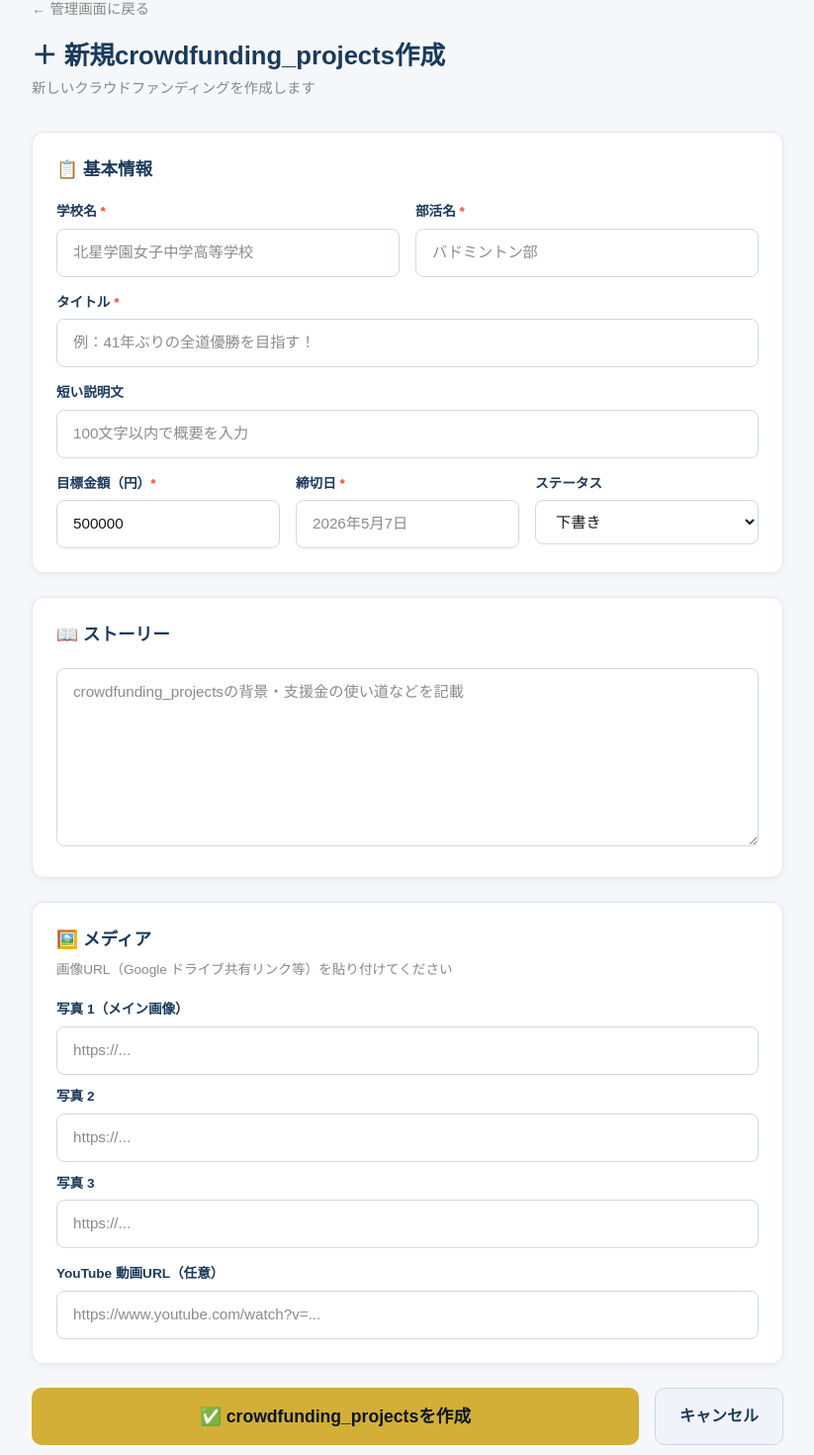
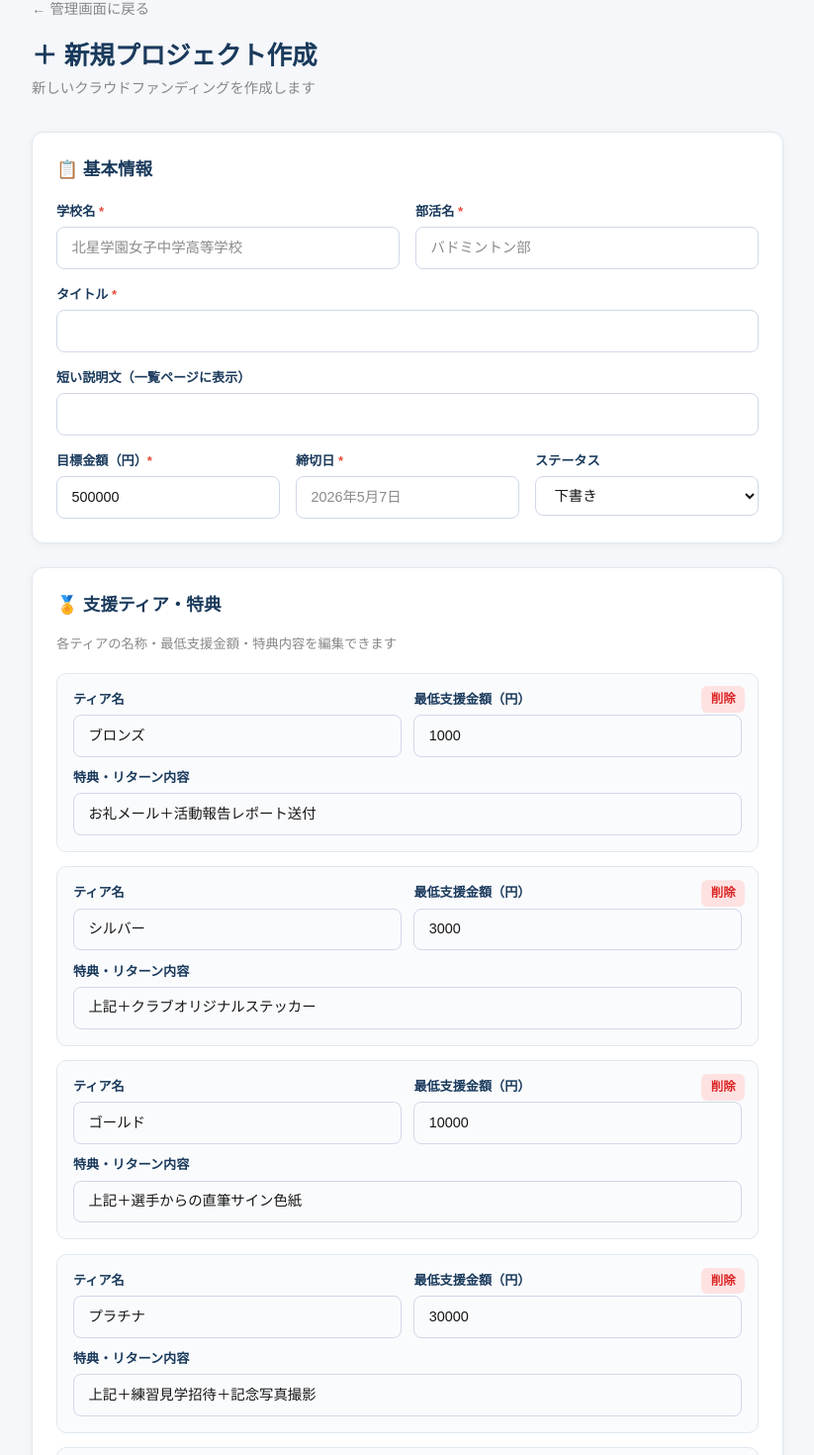
Before and after one commit to narabado/cloudfan, a Next.js app: page /admin/project-edit in a window 1280 px wide. Shown: the part 35-1505 px from the top of the page at 99% size, without its empty margins (228-1051 px from the left). Built offline with nearby package versions, Linux system fonts and the light colour scheme; no server answers.

Commit message:
feat: add tier editing to project edit form

```diff
--- a/src/app/admin/project-edit/ProjectEditForm.tsx
+++ b/src/app/admin/project-edit/ProjectEditForm.tsx
@@ -8,6 +8,16 @@ const supabase = createClient(
   process.env.NEXT_PUBLIC_SUPABASE_URL!,
   process.env.NEXT_PUBLIC_SUPABASE_ANON_KEY!
 );
+
+type Tier = { name: string; amount: number; description: string };
+
+const DEFAULT_TIERS: Tier[] = [
+  { name: "ブロンズ",  amount: 1000,   description: "お礼メール＋活動報告レポート送付" },
+  { name: "シルバー",  amount: 3000,   description: "上記＋クラブオリジナルステッカー" },
+  { name: "ゴールド",  amount: 10000,  description: "上記＋選手からの直筆サイン色紙" },
+  { name: "プラチナ",  amount: 30000,  description: "上記＋練習見学招待＋記念写真撮影" },
+  { name: "レジェンド", amount: 100000, description: "上記＋スポンサー名をユニフォームに掲載" },
+];
 
 export default function ProjectEditForm() {
   const searchParams = useSearchParams();
@@ -21,8 +31,9 @@ export default function ProjectEditForm() {
     youtube_url: "", images: ["", "", ""],
     status: "draft" as "active" | "draft" | "completed",
   });
+  const [tiers, setTiers] = useState<Tier[]>(DEFAULT_TIERS);
   const [loading, setLoading] = useState(isEdit);
-  const [error, setError] = useState("");
+  const [error, setError]   = useState("");
   const [saving, setSaving] = useState(false);
 
   useEffect(() => {
@@ -34,7 +45,7 @@ export default function ProjectEditForm() {
         .eq("id", Number(idParam))
         .single();
       if (error || !data) {
-        setError("crowdfunding_projectsデータの取得に失敗しました");
+        setError("プロジェクトデータの取得に失敗しました");
       } else {
         setForm({
           school:      data.school      ?? "",
@@ -49,8 +60,11 @@ export default function ProjectEditForm() {
           images:      Array.isArray(data.images)
                          ? [...data.images, "", "", ""].slice(0, 3)
                          : ["", "", ""],
-          status:      data.status      ?? "draft",
+          status:      data.status ?? "draft",
         });
+        if (Array.isArray(data.tiers) && data.tiers.length > 0) {
+          setTiers(data.tiers);
+        }
       }
       setLoading(false);
     })();
@@ -58,6 +72,15 @@ export default function ProjectEditForm() {
 
   const set = (key: string, val: unknown) =>
     setForm(f => ({ ...f, [key]: val }));
+
+  const setTier = (i: number, key: keyof Tier, val: string | number) =>
+    setTiers(ts => ts.map((t, idx) => idx === i ? { ...t, [key]: val } : t));
+
+  const addTier = () =>
+    setTiers(ts => [...ts, { name: "", amount: 0, description: "" }]);
+
+  const removeTier = (i: number) =>
+    setTiers(ts => ts.filter((_, idx) => idx !== i));
 
   const handleSubmit = async (e: React.FormEvent) => {
     e.preventDefault();
@@ -69,7 +92,7 @@ export default function ProjectEditForm() {
     setSaving(true);
     try {
       const images = form.images.filter(Boolean);
-      const payload = { ...form, images };
+      const payload = { ...form, images, tiers };
       let dbError;
       if (isEdit && idParam) {
         const { error } = await supabase
@@ -93,93 +116,84 @@ export default function ProjectEditForm() {
   };
 
   const inputStyle: React.CSSProperties = {
-    width: "100%", padding: "0.75rem 1rem", border: "1.5px solid #d0d8e8",
-    borderRadius: "8px", fontSize: "0.95rem", outline: "none",
+    width: "100%", padding: "0.6rem 0.9rem", border: "1.5px solid #d0d8e8",
+    borderRadius: "8px", fontSize: "0.9rem", outline: "none",
     boxSizing: "border-box", fontFamily: "inherit",
   };
   const labelStyle: React.CSSProperties = {
     display: "block", color: "#1a3a5c", fontWeight: 700,
-    marginBottom: "0.4rem", fontSize: "0.85rem",
+    marginBottom: "0.35rem", fontSize: "0.82rem",
+  };
+  const cardStyle: React.CSSProperties = {
+    background: "#fff", borderRadius: "12px", padding: "1.5rem",
+    marginBottom: "1.5rem", border: "1px solid #e0e8f0",
+    boxShadow: "0 2px 8px rgba(0,0,0,0.05)",
   };
 
   if (loading) return (
-    <div style={{ display: "flex", justifyContent: "center", alignItems: "center",
-                  height: "60vh", color: "#1a3a5c", fontSize: "1.1rem" }}>
+    <div style={{ display:"flex", justifyContent:"center", alignItems:"center",
+                  height:"60vh", color:"#1a3a5c", fontSize:"1.1rem" }}>
       読み込み中...
     </div>
   );
 
   return (
-    <main style={{ minHeight: "100vh", background: "#f5f7fa", padding: "2rem 1rem" }}>
-      <div style={{ maxWidth: "760px", margin: "0 auto" }}>
-        <Link href="/admin" style={{ color: "#888", fontSize: "0.9rem",
-          textDecoration: "none", display: "inline-flex", alignItems: "center",
-          gap: "0.3rem", marginBottom: "1rem" }}>
+    <main style={{ minHeight:"100vh", background:"#f5f7fa", padding:"2rem 1rem" }}>
+      <div style={{ maxWidth:"760px", margin:"0 auto" }}>
+        <Link href="/admin" style={{ color:"#888", fontSize:"0.9rem",
+          textDecoration:"none", display:"inline-flex", alignItems:"center",
+          gap:"0.3rem", marginBottom:"1rem" }}>
           ← 管理画面に戻る
         </Link>
-        <h1 style={{ color: "#1a3a5c", fontWeight: 900, fontSize: "1.6rem", marginBottom: "0.25rem" }}>
-          {isEdit ? "✏️ crowdfunding_projects編集" : "＋ 新規crowdfunding_projects作成"}
+        <h1 style={{ color:"#1a3a5c", fontWeight:900, fontSize:"1.6rem", marginBottom:"0.25rem" }}>
+          {isEdit ? "✏️ プロジェクト編集" : "＋ 新規プロジェクト作成"}
         </h1>
-        <p style={{ color: "#888", marginBottom: "2rem", fontSize: "0.9rem" }}>
-          {isEdit ? "crowdfunding_projects情報を編集します（Supabase に保存）" : "新しいクラウドファンディングを作成します"}
+        <p style={{ color:"#888", marginBottom:"2rem", fontSize:"0.9rem" }}>
+          {isEdit ? "プロジェクト情報を編集します（Supabaseに保存）" : "新しいクラウドファンディングを作成します"}
         </p>
         {error && (
-          <div style={{ background: "#fff0f0", border: "1px solid #f5c0c0",
-            borderRadius: "8px", padding: "1rem", marginBottom: "1rem",
-            color: "#c0392b", fontSize: "0.9rem" }}>
+          <div style={{ background:"#fff0f0", border:"1px solid #f5c0c0",
+            borderRadius:"8px", padding:"1rem", marginBottom:"1rem",
+            color:"#c0392b", fontSize:"0.9rem" }}>
             ⚠️ {error}
           </div>
         )}
+
         <form onSubmit={handleSubmit}>
-          {/* 基本情報 */}
-          <div style={{ background: "#fff", borderRadius: "12px", padding: "1.5rem",
-            marginBottom: "1.5rem", border: "1px solid #e0e8f0",
-            boxShadow: "0 2px 8px rgba(0,0,0,0.05)" }}>
-            <h2 style={{ color: "#1a3a5c", fontWeight: 900, marginTop: 0,
-              marginBottom: "1.25rem", fontSize: "1.1rem" }}>📋 基本情報</h2>
-            <div style={{ display: "grid", gridTemplateColumns: "1fr 1fr",
-              gap: "1rem", marginBottom: "1rem" }}>
+
+          {/* ── 基本情報 ── */}
+          <div style={cardStyle}>
+            <h2 style={{ color:"#1a3a5c", fontWeight:900, marginTop:0, marginBottom:"1.25rem", fontSize:"1.1rem" }}>📋 基本情報</h2>
+            <div style={{ display:"grid", gridTemplateColumns:"1fr 1fr", gap:"1rem", marginBottom:"1rem" }}>
               <div>
-                <label style={labelStyle}>学校名 <span style={{ color: "#e74c3c" }}>*</span></label>
-                <input style={inputStyle} value={form.school}
-                  onChange={e => set("school", e.target.value)}
-                  placeholder="北星学園女子中学高等学校" />
+                <label style={labelStyle}>学校名 <span style={{ color:"#e74c3c" }}>*</span></label>
+                <input style={inputStyle} value={form.school} onChange={e => set("school", e.target.value)} placeholder="北星学園女子中学高等学校" />
               </div>
               <div>
-                <label style={labelStyle}>部活名 <span style={{ color: "#e74c3c" }}>*</span></label>
-                <input style={inputStyle} value={form.club}
-                  onChange={e => set("club", e.target.value)}
-                  placeholder="バドミントン部" />
+                <label style={labelStyle}>部活名 <span style={{ color:"#e74c3c" }}>*</span></label>
+                <input style={inputStyle} value={form.club} onChange={e => set("club", e.target.value)} placeholder="バドミントン部" />
               </div>
             </div>
-            <div style={{ marginBottom: "1rem" }}>
-              <label style={labelStyle}>タイトル <span style={{ color: "#e74c3c" }}>*</span></label>
-              <input style={inputStyle} value={form.title}
-                onChange={e => set("title", e.target.value)}
-                placeholder="例：41年ぶりの全道優勝を目指す！" />
+            <div style={{ marginBottom:"1rem" }}>
+              <label style={labelStyle}>タイトル <span style={{ color:"#e74c3c" }}>*</span></label>
+              <input style={inputStyle} value={form.title} onChange={e => set("title", e.target.value)} />
             </div>
-            <div style={{ marginBottom: "1rem" }}>
-              <label style={labelStyle}>短い説明文</label>
-              <input style={inputStyle} value={form.description}
-                onChange={e => set("description", e.target.value)}
-                placeholder="100文字以内で概要を入力" />
+            <div style={{ marginBottom:"1rem" }}>
+              <label style={labelStyle}>短い説明文（一覧ページに表示）</label>
+              <input style={inputStyle} value={form.description} onChange={e => set("description", e.target.value)} />
             </div>
-            <div style={{ display: "grid", gridTemplateColumns: "1fr 1fr 1fr", gap: "1rem" }}>
+            <div style={{ display:"grid", gridTemplateColumns:"1fr 1fr 1fr", gap:"1rem" }}>
               <div>
-                <label style={labelStyle}>目標金額（円）<span style={{ color: "#e74c3c" }}>*</span></label>
-                <input style={inputStyle} type="number" value={form.goal}
-                  onChange={e => set("goal", Number(e.target.value))} min={1000} />
+                <label style={labelStyle}>目標金額（円）<span style={{ color:"#e74c3c" }}>*</span></label>
+                <input style={inputStyle} type="number" value={form.goal} onChange={e => set("goal", Number(e.target.value))} min={1000} />
               </div>
               <div>
-                <label style={labelStyle}>締切日 <span style={{ color: "#e74c3c" }}>*</span></label>
-                <input style={inputStyle} value={form.deadline}
-                  onChange={e => set("deadline", e.target.value)}
-                  placeholder="2026年5月7日" />
+                <label style={labelStyle}>締切日 <span style={{ color:"#e74c3c" }}>*</span></label>
+                <input style={inputStyle} value={form.deadline} onChange={e => set("deadline", e.target.value)} placeholder="2026年5月7日" />
               </div>
               <div>
                 <label style={labelStyle}>ステータス</label>
-                <select style={inputStyle} value={form.status}
-                  onChange={e => set("status", e.target.value)}>
+                <select style={inputStyle} value={form.status} onChange={e => set("status", e.target.value)}>
                   <option value="draft">下書き</option>
                   <option value="active">募集中</option>
                   <option value="completed">終了</option>
@@ -187,29 +201,78 @@ export default function ProjectEditForm() {
               </div>
             </div>
           </div>
-          {/* ストーリー */}
-          <div style={{ background: "#fff", borderRadius: "12px", padding: "1.5rem",
-            marginBottom: "1.5rem", border: "1px solid #e0e8f0",
-            boxShadow: "0 2px 8px rgba(0,0,0,0.05)" }}>
-            <h2 style={{ color: "#1a3a5c", fontWeight: 900, marginTop: 0,
-              marginBottom: "1.25rem", fontSize: "1.1rem" }}>📖 ストーリー</h2>
+
+          {/* ── 支援ティア ── */}
+          <div style={cardStyle}>
+            <h2 style={{ color:"#1a3a5c", fontWeight:900, marginTop:0, marginBottom:"1rem", fontSize:"1.1rem" }}>🏅 支援ティア・特典</h2>
+            <p style={{ color:"#888", fontSize:"0.83rem", marginBottom:"1.2rem" }}>
+              各ティアの名称・最低支援金額・特典内容を編集できます
+            </p>
+
+            {tiers.map((tier, i) => (
+              <div key={i} style={{
+                border: "1.5px solid #e0e8f0", borderRadius: "10px",
+                padding: "1rem", marginBottom: "0.9rem", background: "#fafbfd",
+                position: "relative",
+              }}>
+                <div style={{ position:"absolute", top:"0.8rem", right:"0.8rem" }}>
+                  <button type="button" onClick={() => removeTier(i)}
+                    style={{ background:"#fee2e2", border:"none", borderRadius:"6px",
+                      padding:"0.25rem 0.6rem", color:"#dc2626", cursor:"pointer",
+                      fontSize:"0.78rem", fontWeight:700 }}>
+                    削除
+                  </button>
+                </div>
+                <div style={{ display:"grid", gridTemplateColumns:"1fr 1fr", gap:"0.8rem", marginBottom:"0.7rem" }}>
+                  <div>
+                    <label style={labelStyle}>ティア名</label>
+                    <input style={inputStyle} value={tier.name}
+                      onChange={e => setTier(i, "name", e.target.value)}
+                      placeholder="例：ブロンズ" />
+                  </div>
+                  <div>
+                    <label style={labelStyle}>最低支援金額（円）</label>
+                    <input style={inputStyle} type="number" value={tier.amount}
+                      onChange={e => setTier(i, "amount", Number(e.target.value))}
+                      min={100} />
+                  </div>
+                </div>
+                <div>
+                  <label style={labelStyle}>特典・リターン内容</label>
+                  <input style={inputStyle} value={tier.description}
+                    onChange={e => setTier(i, "description", e.target.value)}
+                    placeholder="例：お礼メール＋活動報告レポート送付" />
+                </div>
+              </div>
+            ))}
+
+            <button type="button" onClick={addTier}
+              style={{ width:"100%", padding:"0.75rem", background:"#f0f4fa",
+                border:"2px dashed #b0c4de", borderRadius:"10px",
+                color:"#1a3a5c", cursor:"pointer", fontWeight:700, fontSize:"0.9rem" }}>
+              ＋ ティアを追加
+            </button>
+          </div>
+
+          {/* ── ストーリー ── */}
+          <div style={cardStyle}>
+            <h2 style={{ color:"#1a3a5c", fontWeight:900, marginTop:0, marginBottom:"1.25rem", fontSize:"1.1rem" }}>📖 ストーリー</h2>
             <textarea
-              style={{ ...inputStyle, minHeight: "180px", resize: "vertical" }}
+              style={{ ...inputStyle, minHeight:"180px", resize:"vertical" }}
               value={form.story}
               onChange={e => set("story", e.target.value)}
-              placeholder="crowdfunding_projectsの背景・支援金の使い道などを記載" />
+              placeholder="プロジェクトの背景・支援金の使い道などを記載"
+            />
           </div>
-          {/* メディア */}
-          <div style={{ background: "#fff", borderRadius: "12px", padding: "1.5rem",
-            marginBottom: "1.5rem", border: "1px solid #e0e8f0",
-            boxShadow: "0 2px 8px rgba(0,0,0,0.05)" }}>
-            <h2 style={{ color: "#1a3a5c", fontWeight: 900, marginTop: 0,
-              marginBottom: "0.5rem", fontSize: "1.1rem" }}>🖼️ メディア</h2>
-            <p style={{ color: "#888", fontSize: "0.85rem", marginBottom: "1.25rem" }}>
+
+          {/* ── メディア ── */}
+          <div style={cardStyle}>
+            <h2 style={{ color:"#1a3a5c", fontWeight:900, marginTop:0, marginBottom:"0.5rem", fontSize:"1.1rem" }}>🖼️ メディア</h2>
+            <p style={{ color:"#888", fontSize:"0.85rem", marginBottom:"1.25rem" }}>
               画像URL（Google ドライブ共有リンク等）を貼り付けてください
             </p>
             {form.images.map((img, i) => (
-              <div key={i} style={{ marginBottom: "0.75rem" }}>
+              <div key={i} style={{ marginBottom:"0.75rem" }}>
                 <label style={labelStyle}>写真 {i + 1}{i === 0 ? "（メイン画像）" : ""}</label>
                 <input style={inputStyle} value={img}
                   onChange={e => {
@@ -220,33 +283,35 @@ export default function ProjectEditForm() {
                   placeholder="https://..." />
               </div>
             ))}
-            <div style={{ marginTop: "1rem" }}>
+            <div style={{ marginTop:"1rem" }}>
               <label style={labelStyle}>YouTube 動画URL（任意）</label>
               <input style={inputStyle} value={form.youtube_url}
                 onChange={e => set("youtube_url", e.target.value)}
                 placeholder="https://www.youtube.com/watch?v=..." />
             </div>
           </div>
-          {/* ボタン */}
-          <div style={{ display: "flex", gap: "1rem" }}>
+
+          {/* ── ボタン ── */}
+          <div style={{ display:"flex", gap:"1rem" }}>
             <button type="submit" disabled={saving} style={{
-              flex: 1, padding: "1rem",
+              flex:1, padding:"1rem",
               background: saving ? "#ccc" : "#d4af37",
-              color: "#0a1628", border: "none", borderRadius: "10px",
-              fontSize: "1.1rem", fontWeight: 900,
+              color:"#0a1628", border:"none", borderRadius:"10px",
+              fontSize:"1.1rem", fontWeight:900,
               cursor: saving ? "not-allowed" : "pointer",
             }}>
-              {saving ? "⏳ 保存中..." : isEdit ? "💾 変更を保存" : "✅ crowdfunding_projectsを作成"}
+              {saving ? "⏳ 保存中..." : isEdit ? "💾 変更を保存" : "✅ プロジェクトを作成"}
             </button>
             <Link href="/admin" style={{
-              padding: "1rem 1.5rem", background: "#f0f4fa",
-              color: "#1a3a5c", border: "1px solid #ccd6e8",
-              borderRadius: "10px", fontWeight: 700,
-              textDecoration: "none", display: "inline-flex", alignItems: "center",
+              padding:"1rem 1.5rem", background:"#f0f4fa",
+              color:"#1a3a5c", border:"1px solid #ccd6e8",
+              borderRadius:"10px", fontWeight:700,
+              textDecoration:"none", display:"inline-flex", alignItems:"center",
             }}>
               キャンセル
             </Link>
           </div>
+
         </form>
       </div>
     </main>
```
